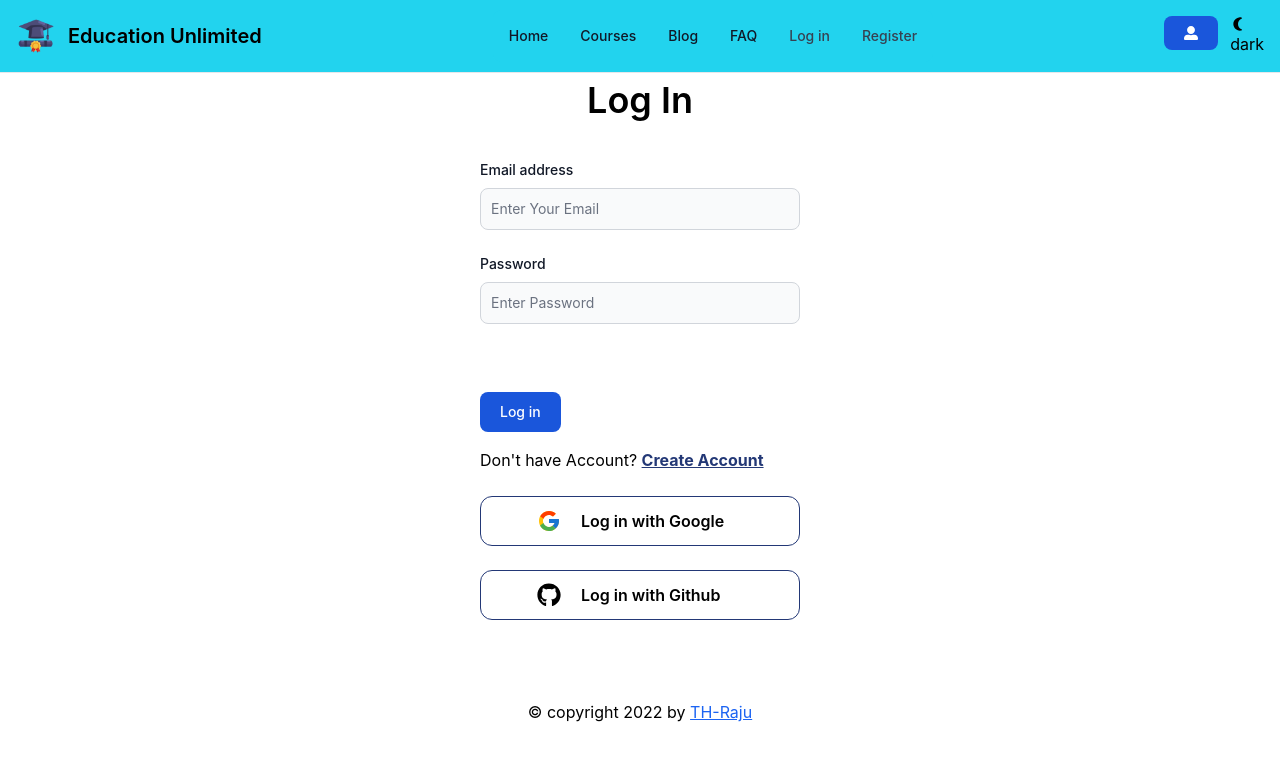
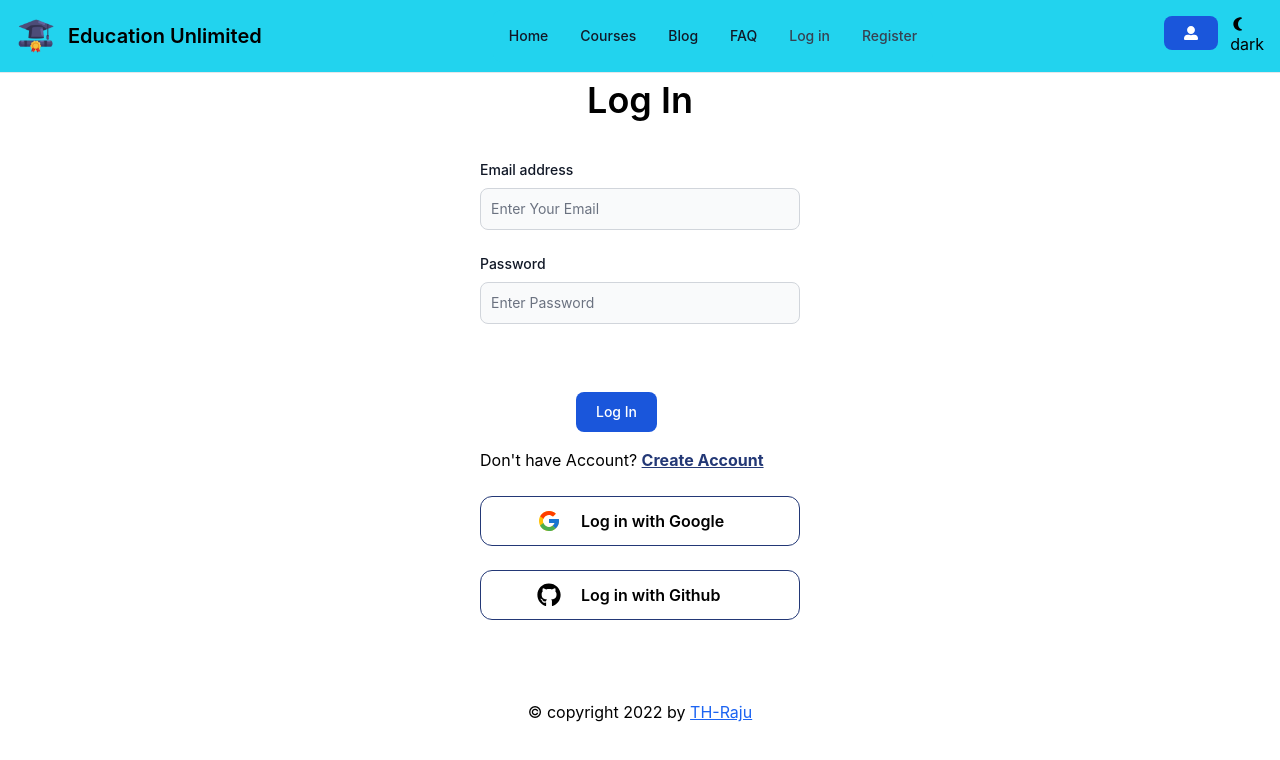
Before and after one commit to TH-Raju/project_education_unlimited_client_side, a React (Create React App) app: page /login in a window 1280 px wide. Shown: the top 760 px of the page. Built offline with nearby package versions, Linux system fonts and the light colour scheme; no server answers.

Commit message:
log in and registration page setup

```diff
--- a/src/components/Login.jsx
+++ b/src/components/Login.jsx
@@ -73,7 +73,7 @@
                     <input type="password" id="password" name="password" className="bg-gray-50 border border-gray-300 text-gray-900 text-sm rounded-lg focus:ring-blue-500 focus:border-blue-500 block w-full p-2.5 dark:bg-gray-700 dark:border-gray-600 dark:placeholder-gray-400 dark:text-white dark:focus:ring-blue-500 dark:focus:border-blue-500" placeholder="Enter Password" required />
                 </div>
                 <p className='py-4 my-3 px-3'>{errors}</p>
-                <button type="submit" className="text-white bg-blue-700 hover:bg-blue-800 focus:ring-4 focus:outline-none focus:ring-blue-300 font-medium rounded-lg text-sm w-full sm:w-auto px-5 py-2.5 text-center dark:bg-blue-600 dark:hover:bg-blue-700 dark:focus:ring-blue-800">Log in</button>
+                <button type="submit" className="text-white bg-blue-700 hover:bg-blue-800 focus:ring-4 focus:outline-none focus:ring-blue-300 font-medium rounded-lg text-sm w-full sm:w-auto px-5 py-2.5 text-center ml-24 dark:bg-blue-600 dark:hover:bg-blue-700 dark:focus:ring-blue-800">Log In</button>
                 <br />
                 <p className='mt-4'>Don't have Account? <Link to='/register' className='text-blue-900 font-bold underline'>Create Account</Link></p>
                 <button type="button" onClick={handleGoogleSignIn} className="px-14 py-3 flex align-middle gap-5 w-full mt-6 text-center font-semibold border rounded-xl border-blue-900 dark:border-gray-100 dark:text-gray-100 hover:bg-gray-300"><FcGoogle className='text-2xl'></FcGoogle> Log in with Google</button>
--- a/src/components/Register.jsx
+++ b/src/components/Register.jsx
@@ -74,10 +74,6 @@
                     <label htmlFor="password" className="block mb-2 text-sm font-medium text-gray-900 dark:text-gray-300">Password</label>
                     <input type="password" id="password" name="password" className="bg-gray-50 border border-gray-300 text-gray-900 text-sm rounded-lg focus:ring-blue-500 focus:border-blue-500 block w-full p-2.5 dark:bg-gray-700 dark:border-gray-600 dark:placeholder-gray-400 dark:text-white dark:focus:ring-blue-500 dark:focus:border-blue-500" placeholder="Enter Password" required />
                 </div>
-                <div className="mb-6">
-                    <label htmlFor="confirm_password" className="block mb-2 text-sm font-medium text-gray-900 dark:text-gray-300">Confirm password</label>
-                    <input type="password" name="confirm" id="confirm_password" className="bg-gray-50 border border-gray-300 text-gray-900 text-sm rounded-lg focus:ring-blue-500 focus:border-blue-500 block w-full p-2.5 dark:bg-gray-700 dark:border-gray-600 dark:placeholder-gray-400 dark:text-white dark:focus:ring-blue-500 dark:focus:border-blue-500" placeholder="•••••" required />
-                </div>
                 <p className='py-4 my-3 px-3 '>{errors}</p>
                 <button type="submit" className="text-white bg-blue-700 hover:bg-blue-800 focus:ring-4 focus:outline-none focus:ring-blue-300 font-medium rounded-lg text-sm w-full sm:w-auto px-5 py-2.5 text-center ml-24 dark:bg-blue-600 dark:hover:bg-blue-700 dark:focus:ring-blue-800">Register</button>
                 <br />
```
